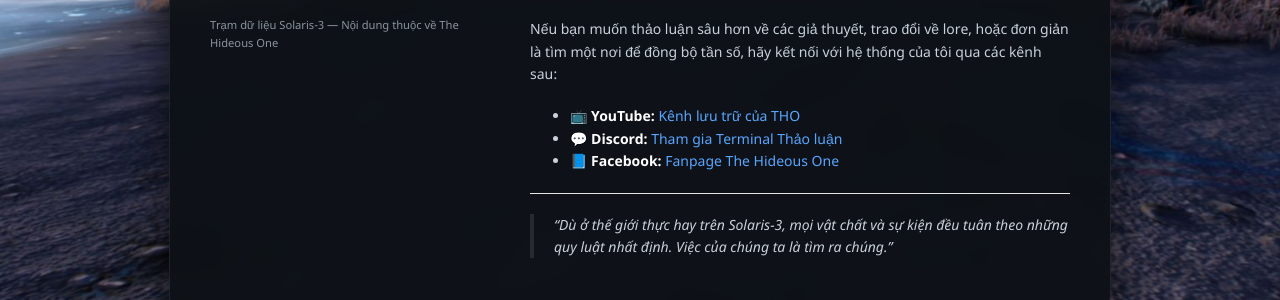
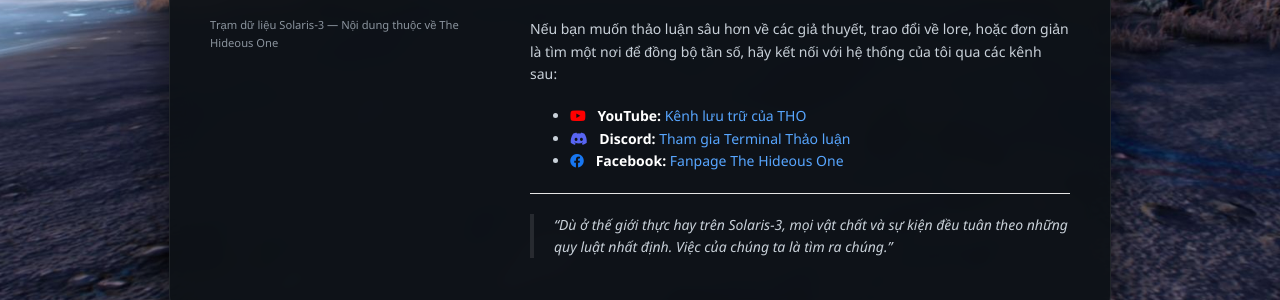
Before and after one commit to Atovenish/THO.github.io, a Jekyll site: the page built from about.md, in a window 1280 px wide and 900 px high, scrolled down 524 px. Shown: the part 531-831 px from the top of the window. Built offline with Jekyll 4.4.1, drawn with Linux system fonts in a browser that asks for light colours.

Commit message:
Update about.md

```diff
--- a/about.md
+++ b/about.md
@@ -21,9 +21,9 @@
 
 Nếu bạn muốn thảo luận sâu hơn về các giả thuyết, trao đổi về lore, hoặc đơn giản là tìm một nơi để đồng bộ tần số, hãy kết nối với hệ thống của tôi qua các kênh sau:
 
-*   📺 **YouTube:** [Kênh lưu trữ của THO](#)
-*   💬 **Discord:** [Tham gia Terminal Thảo luận](#)
-*   📘 **Facebook:** [Fanpage The Hideous One](#)
+* <i class="fa-brands fa-youtube" style="color: #ff0000; margin-right: 8px;"></i> **YouTube:** [Kênh lưu trữ của THO](https://www.youtube.com/@TheHideousOne)
+* <i class="fa-brands fa-discord" style="color: #5865F2; margin-right: 8px;"></i> **Discord:** [Tham gia Terminal Thảo luận](https://discord.com/invite/tang-luu-tru-tethys-chi-khu-tho-1226214503432323145)
+* <i class="fa-brands fa-facebook" style="color: #1877F2; margin-right: 8px;"></i> **Facebook:** [Fanpage The Hideous One](https://www.facebook.com/THOIrvy?locale=vi_VN)
 
 ---
 > *"Dù ở thế giới thực hay trên Solaris-3, mọi vật chất và sự kiện đều tuân theo những quy luật nhất định. Việc của chúng ta là tìm ra chúng."*
```
